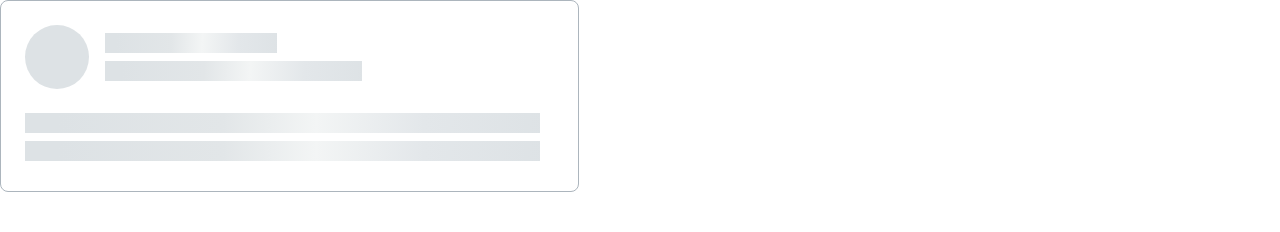
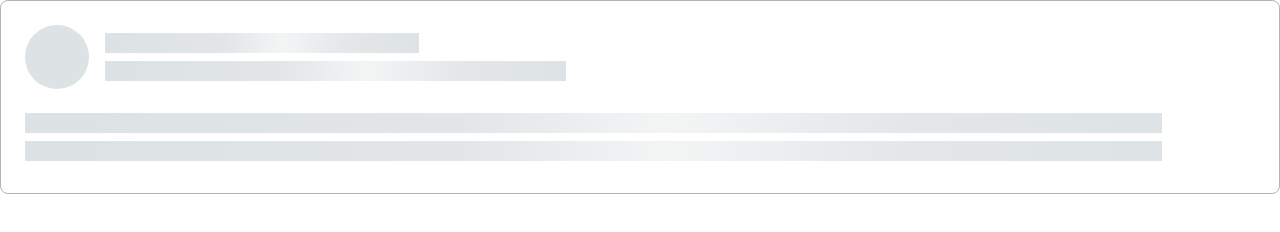
Before and after one commit to js-tasks-ru/htmlcss-20210610_yanina4, a website: page 04-lection2/02-skeleton/index.html in a window 1280 px wide. Drawn offline with Linux system fonts and the light colour scheme.

Commit message:
skeleton

```diff
--- a/04-lection2/02-skeleton/index.html
+++ b/04-lection2/02-skeleton/index.html
@@ -8,16 +8,18 @@
     </head>
     <body>
         <div class="skeleton">
-            <div class="skeleton__circle"></div>
+            <div class="skeleton__header">
+                <div class="skeleton__circle"></div>
                 <div class="lines lines_1">
                     <div class="line line_1"></div>
                     <div class="line line_2"></div>
                 </div>
-                <div class="lines lines_2">
-                    <div class="line"></div>
-                    <div class="line"></div>
-                </div>
             </div>
+        <div class="lines lines_2">
+            <div class="line"></div>
+            <div class="line"></div>
+        </div>
+
         </div>
     </body>
 </html>
--- a/04-lection2/02-skeleton/skeleton.css
+++ b/04-lection2/02-skeleton/skeleton.css
@@ -1,6 +1,4 @@
 .skeleton {
-    width: 579px;
-    Height: 192px;
     background-color: var(--white);
     border: 1px solid var(--grey-3);
     box-sizing: border-box;
@@ -13,7 +11,6 @@
     height: 64px;
     border-radius: 32px;
     margin: 24px;
-    float: left;
     margin-right: 16px;
 }
 
@@ -36,17 +33,23 @@
 
 .lines_1 {
     padding-top: 32px;
+    width: 82%;
 }
 
 .lines_2 {
     padding-left: 24px;
-    width: 515px;
+    width: 89%;
 }
 
 .line_1 {
-    width: 172px;
+    width: 30%;
 }
 
 .line_2 {
-    width: 257px;
+    width: 44%;
 }
+
+.skeleton__header {
+    display: flex;
+    width: 100%;
+}
```
